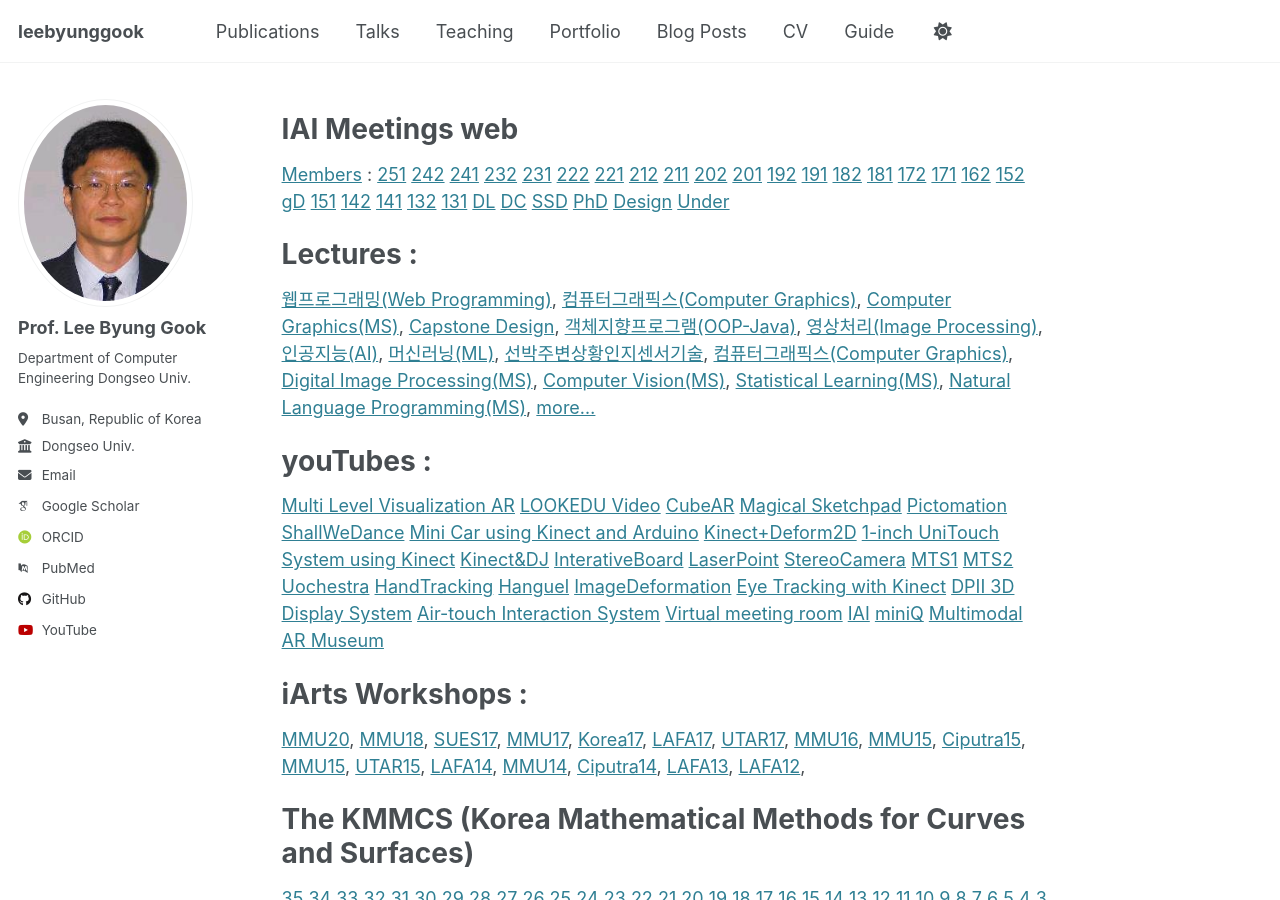
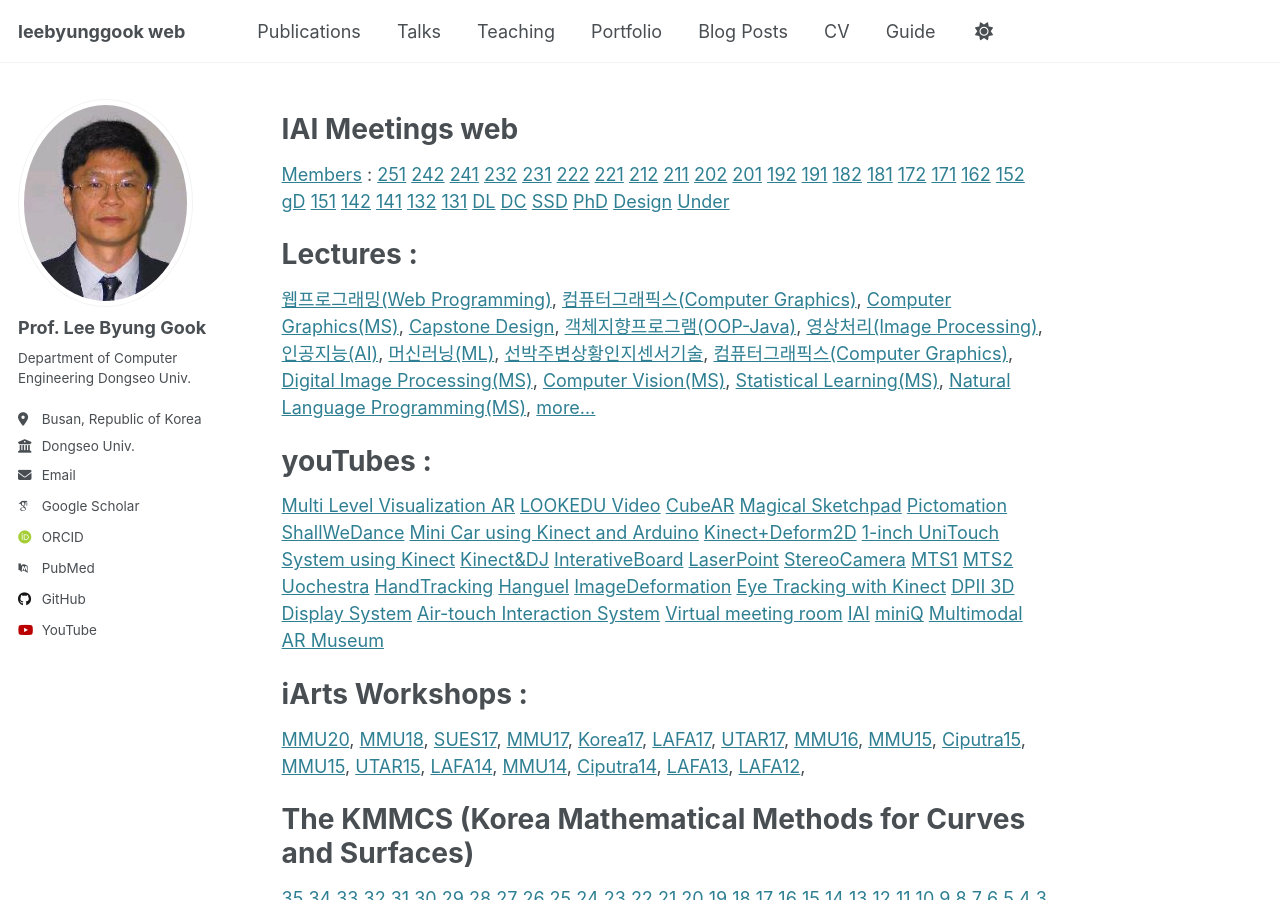
Before and after one commit to leebyunggook/leebyunggook.github.io, a Jekyll site: the page built from _pages/about.md, in a window 1280 px wide and 900 px high. Built offline with Jekyll 4.4.1, drawn with Linux system fonts in a browser that asks for light colours; some web fonts are replaced.

Commit message:
Update _config.yml

```diff
--- a/_config.yml
+++ b/_config.yml
@@ -9,7 +9,7 @@
 # Basic Site Settings
 locale                   : "en-US"
 site_theme               : "default"
-title                    : "leebyunggook"
+title                    : "leebyunggook web"
 title_separator          : "-"
 name                     : &name "Lee Byung Gook"
 description              : &description "Department of Computer Engineering Dongseo Univ. "
```
